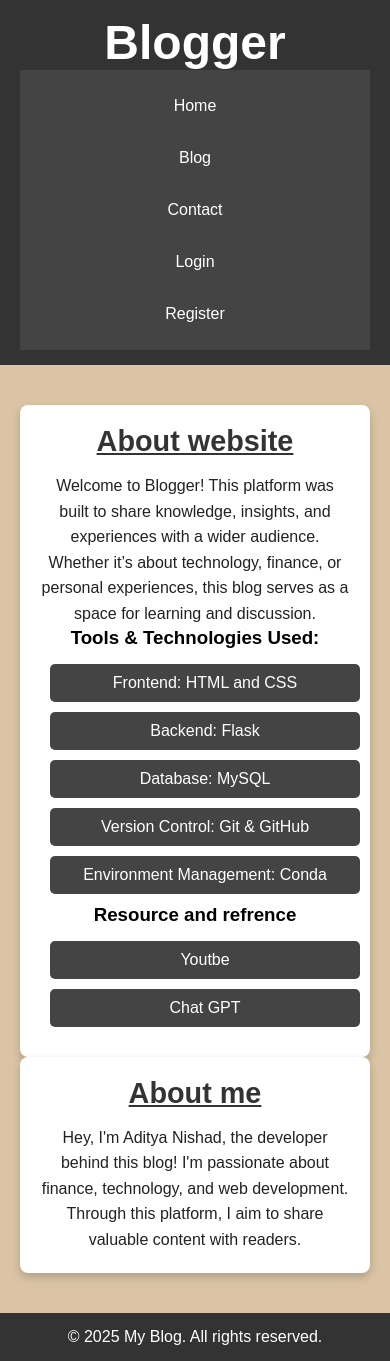
After one commit to Doodle-Aditya/Flask-blog, a Flask app: page /about in a window 390 px wide. The commit adds this page. Run offline with Flask 3, Linux system fonts and the light colour scheme; some libraries are stand-ins or nearby versions.

Commit message:
Added About page make the website responsive

```diff
--- a/app.py
+++ b/app.py
@@ -93,5 +93,9 @@ def logout():
     flash('Logged out successfully!', 'success')
     return redirect(url_for('home'))
 
+@app.route('/about')
+def about():
+    return render_template('about.html')
+
 if __name__ == '__main__':
     app.run(debug=True)
--- /dev/null
+++ b/static/css/about.css
@@ -0,0 +1,146 @@
+/* Reset and Global Styles */
+* {
+    margin: 0;
+    padding: 0;
+    box-sizing: border-box;
+}
+
+body {
+    font-family: Arial, sans-serif;
+    height: 100vh;
+    display: flex;
+    flex-direction: column;
+    background-color: rgb(219, 196, 165);
+}
+
+/* Header */
+header {
+    background: #333;
+    color: white;
+    padding: 15px 20px;
+    text-align: center;
+    font-size: 1.5rem;
+}
+
+/* Navbar */
+.navbar {
+    background: #444;
+    display: flex;
+    justify-content: center;
+    padding: 10px 0;
+}
+
+.navbar ul {
+    list-style: none;
+    display: flex;
+    flex-wrap: wrap;
+    justify-content: center;
+    padding: 0;
+    margin: 0;
+}
+
+.navbar ul li {
+    margin: 0 10px;
+}
+
+.navbar ul li a {
+    color: white;
+    text-decoration: none;
+    padding: 12px 18px;
+    display: block;
+    font-size: 1rem;
+    border-radius: 5px;
+    transition: background 0.3s ease;
+}
+
+.navbar ul li a:hover {
+    background: #555;
+}
+
+/* Main Content */
+main {
+    flex: 1;
+    padding: 40px 20px;
+    text-align: center;
+}
+
+/* About Section */
+.about {
+    max-width: 800px;
+    margin: 0 auto;
+    background: white;
+    padding: 20px;
+    border-radius: 8px;
+    box-shadow: 0 4px 8px rgba(0, 0, 0, 0.2);
+}
+
+.about h1 {
+    text-align: center;
+    text-decoration: underline;
+    font-size: 2rem;
+    color: #333;
+    margin-bottom: 15px;
+}
+
+.about p {
+    text-align: center;
+    font-size: 1.1rem;
+    line-height: 1.6;
+    color: #222;
+}
+
+.about ul {
+    list-style: none;
+    padding: 0;
+    margin-top: 15px;
+    text-align: center;
+}
+
+.about ul li {
+    display: inline-block;
+    margin: 10px;
+    padding: 10px;
+    background: #444;
+    color: white;
+    border-radius: 5px;
+    font-size: 1rem;
+    transition: background 0.3s ease;
+}
+
+.about ul li:hover {
+    background: #555;
+}
+
+/* Footer */
+footer {
+    text-align: center;
+    padding: 15px;
+    background: #333;
+    color: white;
+    font-size: 1rem;
+}
+
+/* Responsive Design */
+@media (max-width: 768px) {
+    .navbar ul {
+        flex-direction: column;
+    }
+
+    .navbar ul li {
+        margin: 5px 0;
+    }
+
+    .about h1 {
+        font-size: 1.8rem;
+    }
+
+    .about p {
+        font-size: 1rem;
+    }
+
+    .about ul li {
+        display: block;
+        width: 100%;
+        text-align: center;
+    }
+}
--- /dev/null
+++ b/templates/about.html
@@ -0,0 +1,55 @@
+<!DOCTYPE html>
+<html lang="en">
+<head>
+    <meta charset="UTF-8">
+    <meta name="viewport" content="width=device-width, initial-scale=1.0">
+    <title>My Blog</title>
+    <link rel="stylesheet" href="{{ url_for('static', filename='css/about.css') }}">
+
+</head>
+<body>
+    <header>
+        <h1>Blogger</h1>
+        <nav class="navbar">
+            <ul>
+                <li><a href="{{ url_for('home') }}">Home</a></li>
+                <li><a href="#">Blog</a></li>
+                <li><a href="#">Contact</a></li>
+                {% if 'user_name' in session %}
+                    <li><a href="{{ url_for('logout') }}">Logout</a></li>
+                {% else %}
+                    <li><a href="{{ url_for('login') }}">Login</a></li>
+                    <li><a href="{{ url_for('register') }}">Register</a></li>
+                {% endif %}
+            </ul>
+        </nav>
+    </header>
+    <main>
+        <div class="about">
+            <h1>About website</h1>
+            <p>
+                Welcome to Blogger! This platform was built to share knowledge, insights, and experiences with a wider audience. Whether it’s about technology, finance, or personal experiences, this blog serves as a space for learning and discussion.
+            </p>
+            <h3>Tools & Technologies Used:</h3>
+            <ul>
+                <li>Frontend: HTML and CSS</li>
+                <li>Backend: Flask</li>
+                <li>Database: MySQL</li>
+                <li>Version Control: Git & GitHub</li>
+                <li>Environment Management: Conda</li>
+            </ul>
+            <h3>Resource and refrence</h3>
+            <ul>
+                <li>Youtbe</li>
+                <li>Chat GPT</li>
+            </ul>
+        </div>
+        <div class="about">
+            <h1>About me</h1>
+            <p>Hey, I'm Aditya Nishad, the developer behind this blog! I'm passionate about finance, technology, and web development. Through this platform, I aim to share valuable content with readers.
+            </p>
+        </div>
+    </main>
+    <footer>
+        <p>&copy; 2025 My Blog. All rights reserved.</p>
+    </footer>
--- a/templates/index.html
+++ b/templates/index.html
@@ -12,8 +12,7 @@
         <h1>Blogger</h1>
         <nav class="navbar">
             <ul>
-                <li><a href="#">Home</a></li>
-                <li><a href="#">About</a></li>
+                <li><a href="{{ url_for('about') }}">About</a></li>
                 <li><a href="#">Blog</a></li>
                 <li><a href="#">Contact</a></li>
                 {% if 'user_name' in session %}
```
Also changed, not shown: static/css/login.css (+108 -15 lines), static/css/register.css (+81 -17 lines), static/css/style.css (+57 -10 lines), templates/login.html (+11 -4 lines), templates/register.html (+14 -0 lines).
